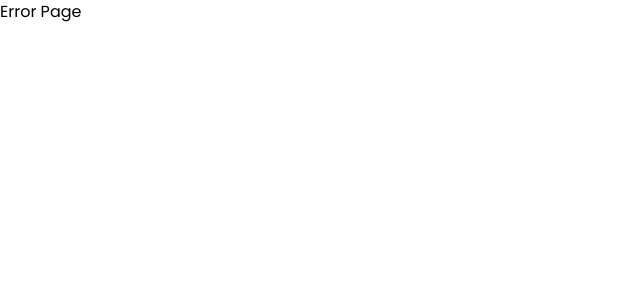
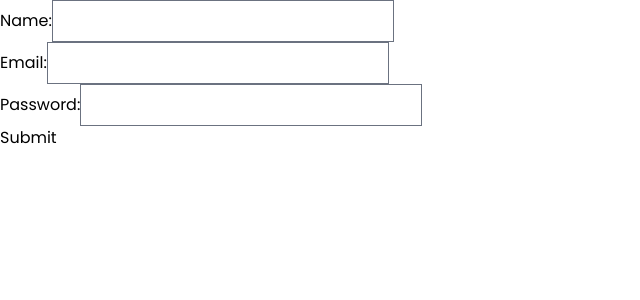
Before and after one commit to Jeco99/BAS-project, a React (Vite) app in the folder BAS/: page /datavalidation in a window 1280 px wide. Before the commit this address had no page. Shown: the top 300 px of the page, without its empty margins (0-640 px from the left). Built offline with nearby package versions, Linux system fonts and the light colour scheme.

Commit message:
add data validation on personal and log in

```diff
--- a/BAS/src/LogIn.jsx
+++ b/BAS/src/LogIn.jsx
@@ -4,6 +4,7 @@ import logoImage from "/src/assets/images/BAS-Logo-1.png";
 import { useState } from "react";
 
 const LogIn = () => {
+  const [showPassword, setShowPassword] = useState(false);
 
   const [logInData, setLogInData] = useState({
     username:'',
@@ -43,6 +44,11 @@ const LogIn = () => {
     setError(newErrors);
   }
 
+  const toggleShowPassword = () => {
+    setShowPassword((prevShowPassword) => !prevShowPassword);
+  };
+
+  // how to log in must be directed for the user.
 
   return (
     <div className="fixed inset-0 flex flex-col sm:flex-row items-center justify-center bg-beetleGreen  px-2 sm:p-12">
@@ -55,7 +61,7 @@ const LogIn = () => {
         <div className="mb-4">
           <div>
             <label htmlFor="username" className="text-xl">
-              Username:
+              Username <sup>*</sup>
             </label>
           </div>
           <input
@@ -63,39 +69,44 @@ const LogIn = () => {
             id="username"
             name="username"
             placeholder=""
-            required
+            // required
             type="text"
             onChange={handleChange}
           />
-          {errors.username && (<div>{errors.username}</div>)}
+          {errors.username && (<small>{errors.username}</small>)}
         </div>
 
         <div className="mb-4">
           <div>
             <label htmlFor="password" className="text-xl">
-              Password:
+              Password <sup>*</sup>
             </label>
           </div>
           <input
             className="w-full text-black bg-white border rounded-md shadow-sm outline-none appearance-none focus:border-indigo-600"
             id="password"
             name="password"
-            required
-            type="password"
+            // required
+            type={showPassword ? 'text' : 'password'}
             onChange={handleChange}
           />
-           {errors.password && <div>{errors.password}</div>}
+          <div>
+          {errors.password && <small>{errors.password}</small>}
+          </div>
+
+         <input type="checkbox" onClick={toggleShowPassword}/>
+         <label htmlFor="showPassword"> Show Password</label>
+
         </div>
 
         <div className="flex flex-col  justify-center">
 
-          <Link
-            to={logInData.username.toLocaleLowerCase() === 'admin' ? '/barangaydashboard' : '/userdashboard'}
+          <button
             type="submit"
             className="flex justify-center items-center rounded-full text-xl h-11 text-white bg-morningGlory w-full sm:w-auto mb-4 sm:mb-2"
           >
             Log In
-          </Link>
+          </button>
           <Link
             to="/createaccount"
             type="button"
--- a/BAS/src/assets/index.css
+++ b/BAS/src/assets/index.css
@@ -10,3 +10,8 @@ li {
     border-style: solid;
     text-align: center;
 } */
+
+small,
+sup{
+    color: red;
+}
--- a/BAS/src/components/user/userSignUp/createAccount.jsx
+++ b/BAS/src/components/user/userSignUp/createAccount.jsx
@@ -30,7 +30,6 @@ export default function CreateaAccount() {
     zipcode:""
   });
 
-
   const display = () => {
     switch (activeStep) {
       case 0: {
@@ -59,7 +58,10 @@ export default function CreateaAccount() {
   //data validation
 
   // TODO: Where the handle next will validate the data before going next form
-  const handleNext = () => !isLastStep && setActiveStep((cur) => cur + 1);
+  const handleNext = () => {
+    !isLastStep && setActiveStep((cur) => cur + 1);
+  }
+
   const handlePrev = () => !isFirstStep && setActiveStep((cur) => cur - 1);
 
   return (
--- a/BAS/src/components/user/userSignUp/personalDetails.jsx
+++ b/BAS/src/components/user/userSignUp/personalDetails.jsx
@@ -23,23 +23,108 @@ function PersonalDetails({ getData, setGetData, handleNext, handlePrev, activeSt
   };
 
   const [errors, setErrors] = useState({
-    firstname:''
+    firstname:'',
+    middlename:'',
+    lastname:'',
+    sex:'',
+    dateofbirth:'',
+    civilstatus:'',
+    barangay:'',
+    municipal:'',
+    province:'',
+    zone:'',
+    street:'',
+    zipcode:''
   })
+
 
   const handleSubmit = (e) => {
     e.preventDefault();
-    alert('Form Submitted')
 
-    // let newErrors = {...errors};
+    let newErrors = {...errors};
 
-    // if(getData.firstname.trim() == ''){
-    //   newErrors.firstname = 'Set FirstName'
-    // } else {
-    //   newErrors.firstname = ''
-    // }
+    if(getData.firstname.trim() == ''){
+      newErrors.firstname = 'Set FirstName'
 
-    // setErrors(newErrors);
-    // console.log(errors.firstname)
+    } else {
+      newErrors.firstname = ''
+    }
+
+    if(getData.middlename.trim() == ''){
+      newErrors.middlename = 'Set MiddleName'
+    } else {
+      newErrors.middlename = ''
+    }
+
+    if(getData.lastname.trim() == ''){
+      newErrors.lastname = 'Set LastName'
+    } else {
+      newErrors.lastname = ''
+    }
+
+    if(getData.sex.trim() == ''){
+      newErrors.sex = 'Set Sex'
+    } else {
+      newErrors.sex = ''
+    }
+
+    if(getData.dateofbirth.trim() == ''){
+      newErrors.dateofbirth = 'Set Birthday'
+    } else {
+      newErrors.dateofbirth = ''
+    }
+
+    if(getData.civilstatus.trim() == ''){
+      newErrors.civilstatus = 'Set Civil Status'
+    } else {
+      newErrors.civilstatus = ''
+    }
+
+    if(getData.barangay.trim() == ''){
+      newErrors.barangay = 'Set Barangay'
+    } else {
+      newErrors.barangay = ''
+    }
+
+    if(getData.municipal.trim() == ''){
+      newErrors.municipal = 'Set Municipal'
+    } else {
+      newErrors.municipal = ''
+    }
+
+    if(getData.municipal.trim() == ''){
+      newErrors.municipal = 'Set Municipal'
+    } else {
+      newErrors.municipal = ''
+    }
+
+    if(getData.province.trim() == ''){
+      newErrors.province = 'Set Province'
+    } else {
+      newErrors.province = ''
+    }
+
+    if(getData.zone.trim() == ''){
+      newErrors.zone = 'Set Zone'
+    } else {
+      newErrors.zone = ''
+    }
+
+    if(getData.street.trim() == ''){
+      newErrors.street = 'Set Street'
+    } else {
+      newErrors.street = ''
+    }
+
+    if(getData.zipcode.trim() == ''){
+      newErrors.zipcode = 'Set Zipcode'
+    } else {
+      newErrors.zipcode = ''
+    }
+
+    setErrors(newErrors);
+
+    alert('Form Submitted!');
   }
 
 
@@ -56,56 +141,54 @@ function PersonalDetails({ getData, setGetData, handleNext, handlePrev, activeSt
         <div className="grid grid-cols-1 gap-3 sm:grid-cols-2">
           <div>
             <div className="mb-2 block">
-              <label htmlFor="firstName">First Name</label>
+              <label htmlFor="firstName">First Name <sup>*</sup></label>
             </div>
             <input
               className="w-full p-2.5 text-black-500 bg-white border rounded-md shadow-sm outline-none appearance-none focus:border-indigo-600"
               id="firstname"
               name="firstname"
-              required
               type="text"
               onChange={handleChange}
             />
-            {/* {errors.firstname && (<div>First Name is required!</div>)} */}
+            {errors.firstname && (<small>First Name is required!</small>)}
           </div>
 
           <div>
             <div className="mb-2 block">
-              <label htmlFor="middleName">Middle Name</label>
+              <label htmlFor="middleName">Middle Name<sup>*</sup></label>
             </div>
             <input
               className="w-full p-2.5 text-black-500 bg-white border rounded-md shadow-sm outline-none appearance-none focus:border-indigo-600"
               id="middlename"
               name="middlename"
-              required
               type="text"
               onChange={handleChange}
             />
+            {errors.middlename && (<small>Middle Name is required!</small>)}
           </div>
 
           <div>
             <div className="mb-2 block">
-              <label htmlFor="lastName">Last Name</label>
+              <label htmlFor="lastName">Last Name<sup>*</sup></label>
             </div>
             <input
               className="w-full p-2.5 text-black-500 bg-white border rounded-md shadow-sm outline-none appearance-none focus:border-indigo-600"
               id="lastname"
               name="lastname"
-              required
               type="text"
               onChange={handleChange}
             />
+             {errors.lastname && (<small>Last Name is required!</small>)}
           </div>
 
           <div>
             <div className="mb-2 block">
-              <label htmlFor="suffix">Suffix</label>
+              <label htmlFor="suffix">Suffix (optional)</label>
             </div>
             <input
               className="w-full p-2.5 text-black-500 bg-white border rounded-md shadow-sm outline-none appearance-none focus:border-indigo-600"
               id="suffix"
               name="suffix"
-              required
               type="text"
               onChange={handleChange}
             />
@@ -113,16 +196,17 @@ function PersonalDetails({ getData, setGetData, handleNext, handlePrev, activeSt
 
           <div className="mb-2">
             <div className="mb-2 block ">
-              <label htmlFor="sex" value="Sex">
-                Sex
+              <label htmlFor="sex">
+                Sex <sup>*</sup>
               </label>
             </div>
             <GenderDropdown getData={getData} setGetData={setGetData} />
+            {errors.sex && (<small>Sex is required!</small>)}
           </div>
 
           <div>
             <div className="mb-2 block">
-              <label htmlFor="dateofbirth">Date Of Birth</label>
+              <label htmlFor="dateofbirth">Date Of Birth<sup>*</sup></label>
             </div>
             <input
               type="date"
@@ -131,76 +215,81 @@ function PersonalDetails({ getData, setGetData, handleNext, handlePrev, activeSt
               className="w-full p-2.5 text-black-500 bg-white border rounded-md shadow-sm outline-none appearance-none focus:border-indigo-600"
               onChange={handleChange}
             />
+             {errors.dateofbirth && (<small>Birthday is required!</small>)}
           </div>
 
           <div className="mb-2">
             <div className="mb-2 block">
-              <label htmlFor="civilStatus">Civil Status</label>
+              <label htmlFor="civilStatus">Civil Status<sup>*</sup></label>
             </div>
             <CivilStatusDropdown getData={getData} setGetData={setGetData} />
+            {errors.civilstatus && (<small>Civil Status is required!</small>)}
           </div>
 
           <div className="mb-2">
             <div className="mb-2 block ">
-              <label htmlFor="barangay">Barangay</label>
+              <label htmlFor="barangay">Barangay<sup>*</sup></label>
             </div>
             <BarangayDropdown getData={getData} setGetData={setGetData} />
+            {errors.barangay && (<small>Barangay is required!</small>)}
           </div>
 
           <div className="mb-2">
             <div className="mb-2 block ">
-              <label htmlFor="municipal">Municipality</label>
+              <label htmlFor="municipal">Municipality<sup>*</sup></label>
             </div>
             <MunicipalDropdown getData={getData} setGetData={setGetData} />
+            {errors.municipal && (<small>Municipal is required!</small>)}
           </div>
 
           <div className="mb-2">
             <div className="mb-2 block ">
-              <label htmlFor="province">Province</label>
+              <label htmlFor="province">Province<sup>*</sup></label>
             </div>
             <ProvinceDropdown getData={getData} setGetData={setGetData} />
+            {errors.province && (<small>Province is required!</small>)}
           </div>
 
           <div>
             <div className="mb-2 block">
-              <label htmlFor="zone">Zone</label>
+              <label htmlFor="zone">Zone<sup>*</sup></label>
             </div>
             <input
               className="w-full p-2.5 text-black-500 bg-white border rounded-md shadow-sm outline-none appearance-none focus:border-indigo-600"
               id="zone"
               name="zone"
-              required
               type="text"
               onChange={handleChange}
             />
+             {errors.zone && (<small>Zone is required!</small>)}
           </div>
 
           <div>
             <div className="mb-2 block">
-              <label htmlFor="street">Street</label>
+              <label htmlFor="street">Street<sup>*</sup></label>
             </div>
             <input
               className="w-full p-2.5 text-black-500 bg-white border rounded-md shadow-sm outline-none appearance-none focus:border-indigo-600"
               id="street"
               name="street"
-              required
               type="text"
               onChange={handleChange}
             />
+             {errors.street && (<small>Street is required!</small>)}
           </div>
 
           <div>
             <div className="mb-2 block">
-              <label htmlFor="zipCode">Zip Code</label>
+              <label htmlFor="zipCode">Zip Code<sup>*</sup></label>
             </div>
             <input
               className="w-full p-2.5 text-black-500 bg-white border rounded-md shadow-sm outline-none appearance-none focus:border-indigo-600"
               id="zipcode"
               name="zipcode"
-              required
               type="text"
               onChange={handleChange}
             />
+             {errors.zipcode && (<small>Zip Code is required!</small>)}
           </div>
           </div>
           <div className="mt-16 flex justify-between">
--- a/BAS/src/main.jsx
+++ b/BAS/src/main.jsx
@@ -13,6 +13,9 @@ import BarangayDashboard from "./components/barangay/barangayDashboard/barangayD
 import UserDashboard from "./components/user/userDashboard/userDashboard";
 import CreateaAccount from "./components/user/userSignUp/createAccount";
 import AppointmentDisplay from "./components/user/appointmentDisplay/appointmentDisplay";
+
+import DataValidationExample from "./sample_LogIn";
+import YourFormComponent from "./sample_nextButton";
 
 import ErrorPage from "./errorPage/errorpage";
 
@@ -43,6 +46,17 @@ const router = createBrowserRouter([
     element: <AppointmentDisplay/>, //create children based on the user sidebar
     errorElement: <ErrorPage />
   },
+  // path for test pages -- nvm
+  {
+    path:'/datavalidation',
+    element: <DataValidationExample/>, //create children based on the user sidebar
+    errorElement: <ErrorPage />
+  },
+  {
+    path:'/formcomponent',
+    element: <YourFormComponent/>, //create children based on the user sidebar
+    errorElement: <ErrorPage />
+  }
 
 ])
 
--- /dev/null
+++ b/BAS/src/sample_LogIn.jsx
@@ -0,0 +1,100 @@
+import React, { useState } from 'react';
+
+const DataValidationExample = () => {
+  const [formData, setFormData] = useState({
+    name: '',
+    email: '',
+    password:''
+  });
+
+  const [errors, setErrors] = useState({
+    name: '',
+    email: '',
+    password:''
+  });
+
+  const validateEmail = (email) => {
+    const emailRegex = /^[^\s@]+@[^\s@]+\.[^\s@]+$/;
+    return emailRegex.test(email);
+  };
+
+  const handleChange = (event) => {
+    const { name, value } = event.target;
+    setFormData({
+      ...formData,
+      [name]: value,
+    });
+  };
+
+  const handleSubmit = (event) => {
+    event.preventDefault();
+    // Validate the data before submitting
+    let newErrors = { ...errors };
+    if (formData.name.trim() === '') {
+      newErrors.name = 'Name is required';
+    } else {
+      newErrors.name = '';
+    }
+
+    if (formData.password.trim() === '') {
+        newErrors.password = 'Passwprd is required';
+      } else {
+        newErrors.password = '';
+      }
+
+    if (!validateEmail(formData.email)) {
+      newErrors.email = 'Invalid email format';
+    } else {
+      newErrors.email = '';
+    }
+
+    // If there are no errors, proceed with form submission
+    if (newErrors.name === '' && newErrors.email === '') {
+      // Here, you can handle the form submission, e.g., send data to the server
+      console.log('Form data:', formData);
+    }
+
+    setErrors(newErrors);
+  };
+
+  return (
+    <form onSubmit={handleSubmit}>
+      <div>
+        <label>Name:</label>
+        <input
+          type="text"
+          name="name"
+          value={formData.name}
+          onChange={handleChange}
+          required
+        />
+        {errors.name && <div>{errors.name}</div>}
+      </div>
+      <div>
+        <label>Email:</label>
+        <input
+          type="text"
+          name="email"
+          value={formData.email}
+          onChange={handleChange}
+
+        />
+        {errors.email && <div>{errors.email}</div>}
+      </div>
+      <div>
+        <label>Password:</label>
+        <input
+          type="password"
+          name="password"
+          value={formData.password}
+          onChange={handleChange}
+          required
+        />
+        {errors.password && <div>{errors.password}</div>}
+      </div>
+      <button type="submit">Submit</button>
+    </form>
+  );
+};
+
+export default DataValidationExample;
--- /dev/null
+++ b/BAS/src/sample_nextButton.jsx
@@ -0,0 +1,77 @@
+import React, { useState } from 'react';
+
+const YourFormComponent = () => {
+  const [formData, setFormData] = useState({
+    name: '',
+    email: '',
+    // Add other form fields as needed
+  });
+
+  const [validationStatus, setValidationStatus] = useState({
+    nameValid: false,
+    emailValid: false,
+    // Add other fields' validation status as needed
+  });
+
+  // Event handler to update form data state when input changes
+  const handleChange = (event) => {
+    const { name, value } = event.target;
+    setFormData((prevState) => ({
+      ...prevState,
+      [name]: value,
+    }));
+  };
+
+  // Validation function to check if the form data is valid
+  const validateForm = () => {
+    const { name, email } = formData;
+    const nameValid = name.trim() !== ''; // Add your name validation logic here
+    const emailValid = /\S+@\S+\.\S+/.test(email); // Basic email validation, you can make it more sophisticated
+    setValidationStatus({ nameValid, emailValid });
+    return nameValid && emailValid; // Return true only if all fields are valid
+  };
+
+  // Event handler for the "Next" button click
+  const handleNext = () => {
+    if (validateForm()) {
+      // Proceed to the next step or submit the form
+      console.log('Form data is valid:', formData);
+      // Implement your logic here for what to do after validation passes
+    } else {
+      // Show an error message or take appropriate action for invalid data
+      console.log('Form data is invalid.');
+    }
+  };
+
+  console.log(formData);
+  console.log(validationStatus);
+
+  return (
+    <div>
+      <input
+        type="text"
+        name="name"
+        value={formData.name}
+        onChange={handleChange}
+        placeholder="Name"
+      />
+      <input
+        type="text"
+        name="email"
+        value={formData.email}
+        onChange={handleChange}
+        placeholder="Email"
+      />
+
+      {/* Render the "Next" button conditionally based on validation */}
+      {/* Render the "Next" button conditionally based on validation */}
+      {validationStatus.nameValid && validationStatus.emailValid ? (
+        <button onClick={handleNext}>Next</button>
+      ) : (
+        <button disabled>Next</button>
+      )}
+    </div>
+  );
+};
+
+export default YourFormComponent;
```
